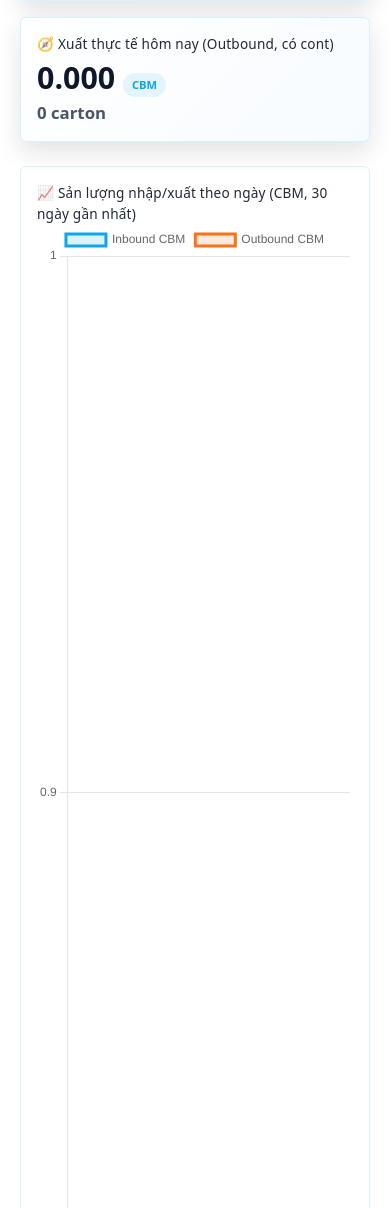
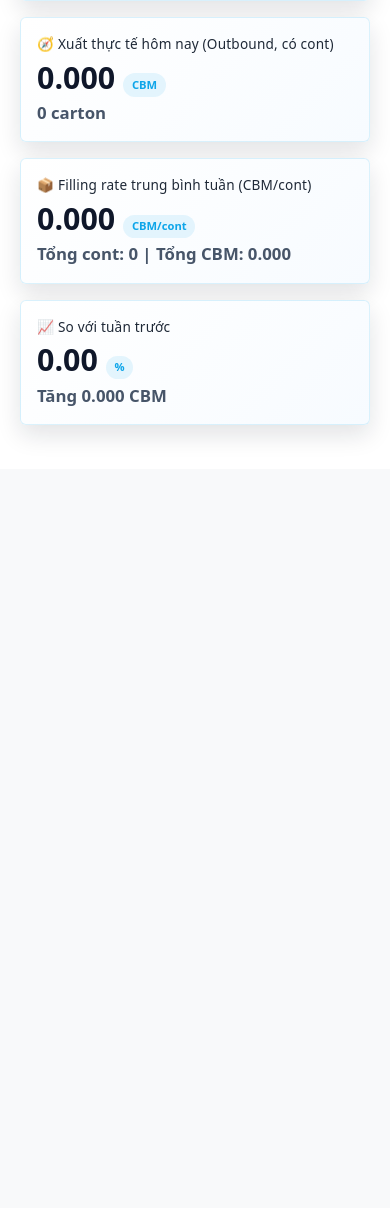
Before and after one commit to Anhcodon2020/wms_management, a Python web app: template templates/dashboard.html in a window 390 px wide. Shown: the part 899-2107 px from the top of the page. After the commit the page ends 1329 px from the top, so only its background shows below. Run offline with Jinja, Linux system fonts and the light colour scheme; the template is opened without the code that fills it, so the values that code supplies are empty.

Commit message:
Change dashboard

```diff
--- a/templates/dashboard.html
+++ b/templates/dashboard.html
@@ -112,92 +112,27 @@
             </div>
         </div>
     </div>
-</div>
-
-<div class="row g-3 mb-4">
-    <div class="col-12">
-        <div class="card dash-card">
+    <div class="col-md-4">
+        <div class="card h-100 dash-card">
             <div class="card-body">
-                <div class="dash-label">📈 Sản lượng nhập/xuất theo ngày (CBM, 30 ngày gần nhất)</div>
-                <canvas id="chartDaily" height="45"></canvas>
+                <div class="dash-label">📦 Filling rate trung bình tuần (CBM/cont)</div>
+                <div class="dash-cbm">{{ "%.3f"|format(metrics.filling_rate_avg or 0) }} <span class="dash-badge">CBM/cont</span></div>
+                <div class="dash-carton">Tổng cont: {{ metrics.filling_rate_cont_count or 0 }} | Tổng CBM: {{ "%.3f"|format(metrics.filling_rate_cmb_week or 0) }}</div>
             </div>
         </div>
     </div>
-    <div class="col-md-6">
-        <div class="card dash-card">
+    <div class="col-md-4">
+        <div class="card h-100 dash-card">
             <div class="card-body">
-                <div class="dash-label">📊 Sản lượng nhập/xuất theo tuần (CBM, 12 tuần gần nhất)</div>
-                <canvas id="chartWeekly" height="45"></canvas>
-            </div>
-        </div>
-    </div>
-    <div class="col-md-6">
-        <div class="card dash-card">
-            <div class="card-body">
-                <div class="dash-label">🗓️ Sản lượng nhập/xuất theo tháng (CBM, 12 tháng gần nhất)</div>
-                <canvas id="chartMonthly" height="45"></canvas>
+                <div class="dash-label">📈 So với tuần trước</div>
+                <div class="dash-cbm">{{ "%.2f"|format(metrics.filling_rate_change_pct or 0) }} <span class="dash-badge">%</span></div>
+                <div class="dash-carton">
+                    {% if (metrics.filling_rate_change_pct or 0) >= 0 %}Tăng{% else %}Giảm{% endif %}
+                    {{ "%.3f"|format((metrics.filling_rate_cmb_change or 0) | abs) }} CBM
+                </div>
             </div>
         </div>
     </div>
 </div>
 
-<script src="https://cdn.jsdelivr.net/npm/chart.js@4.4.1/dist/chart.umd.min.js"></script>
-<script>
-    const dailyLabels = {{ daily_labels|tojson }};
-    const inboundDaily = {{ inbound_daily|tojson }};
-    const outboundDaily = {{ outbound_daily|tojson }};
-
-    const weekLabels = {{ week_labels|tojson }};
-    const inboundWeekly = {{ inbound_weekly|tojson }};
-    const outboundWeekly = {{ outbound_weekly|tojson }};
-
-    const monthLabels = {{ month_labels|tojson }};
-    const inboundMonthly = {{ inbound_monthly|tojson }};
-    const outboundMonthly = {{ outbound_monthly|tojson }};
-
-    const commonOptions = {
-        responsive: true,
-        maintainAspectRatio: false,
-        interaction: { mode: 'index', intersect: false },
-        scales: {
-            y: { beginAtZero: true, ticks: { callback: v => v } }
-        }
-    };
-
-    new Chart(document.getElementById('chartDaily'), {
-        type: 'line',
-        data: {
-            labels: dailyLabels,
-            datasets: [
-                { label: 'Inbound CBM', data: inboundDaily, borderColor: '#0ea5e9', backgroundColor: 'rgba(14,165,233,0.15)', tension: 0.35 },
-                { label: 'Outbound CBM', data: outboundDaily, borderColor: '#f97316', backgroundColor: 'rgba(249,115,22,0.15)', tension: 0.35 }
-            ]
-        },
-        options: commonOptions
-    });
-
-    new Chart(document.getElementById('chartWeekly'), {
-        type: 'bar',
-        data: {
-            labels: weekLabels,
-            datasets: [
-                { label: 'Inbound CBM', data: inboundWeekly, backgroundColor: 'rgba(14,165,233,0.6)' },
-                { label: 'Outbound CBM', data: outboundWeekly, backgroundColor: 'rgba(249,115,22,0.6)' }
-            ]
-        },
-        options: commonOptions
-    });
-
-    new Chart(document.getElementById('chartMonthly'), {
-        type: 'bar',
-        data: {
-            labels: monthLabels,
-            datasets: [
-                { label: 'Inbound CBM', data: inboundMonthly, backgroundColor: 'rgba(14,165,233,0.6)' },
-                { label: 'Outbound CBM', data: outboundMonthly, backgroundColor: 'rgba(249,115,22,0.6)' }
-            ]
-        },
-        options: commonOptions
-    });
-</script>
 {% endblock %}
```
Also changed, not shown: app.py (+41 -0 lines), templates/outbound.html (+5 -2 lines).
